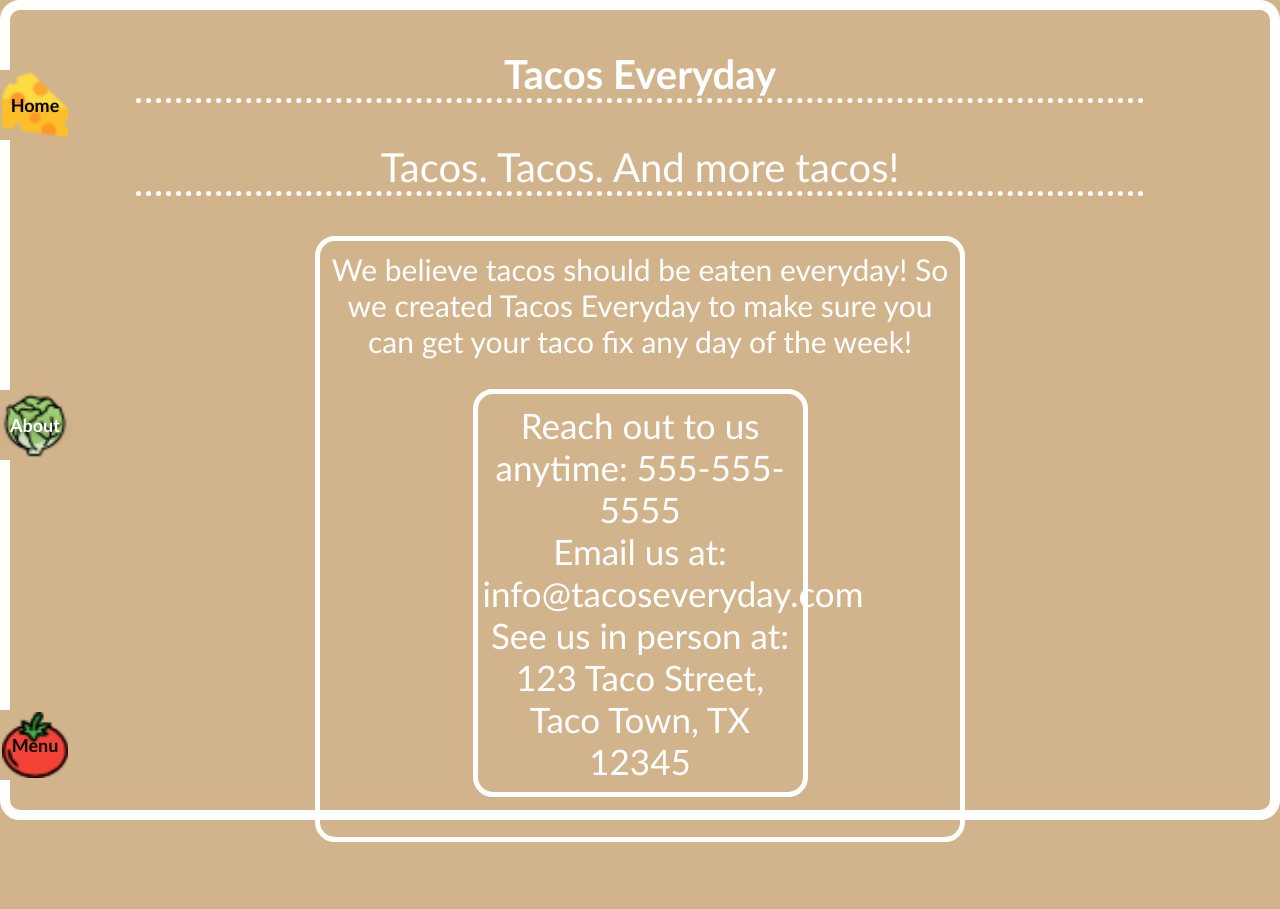
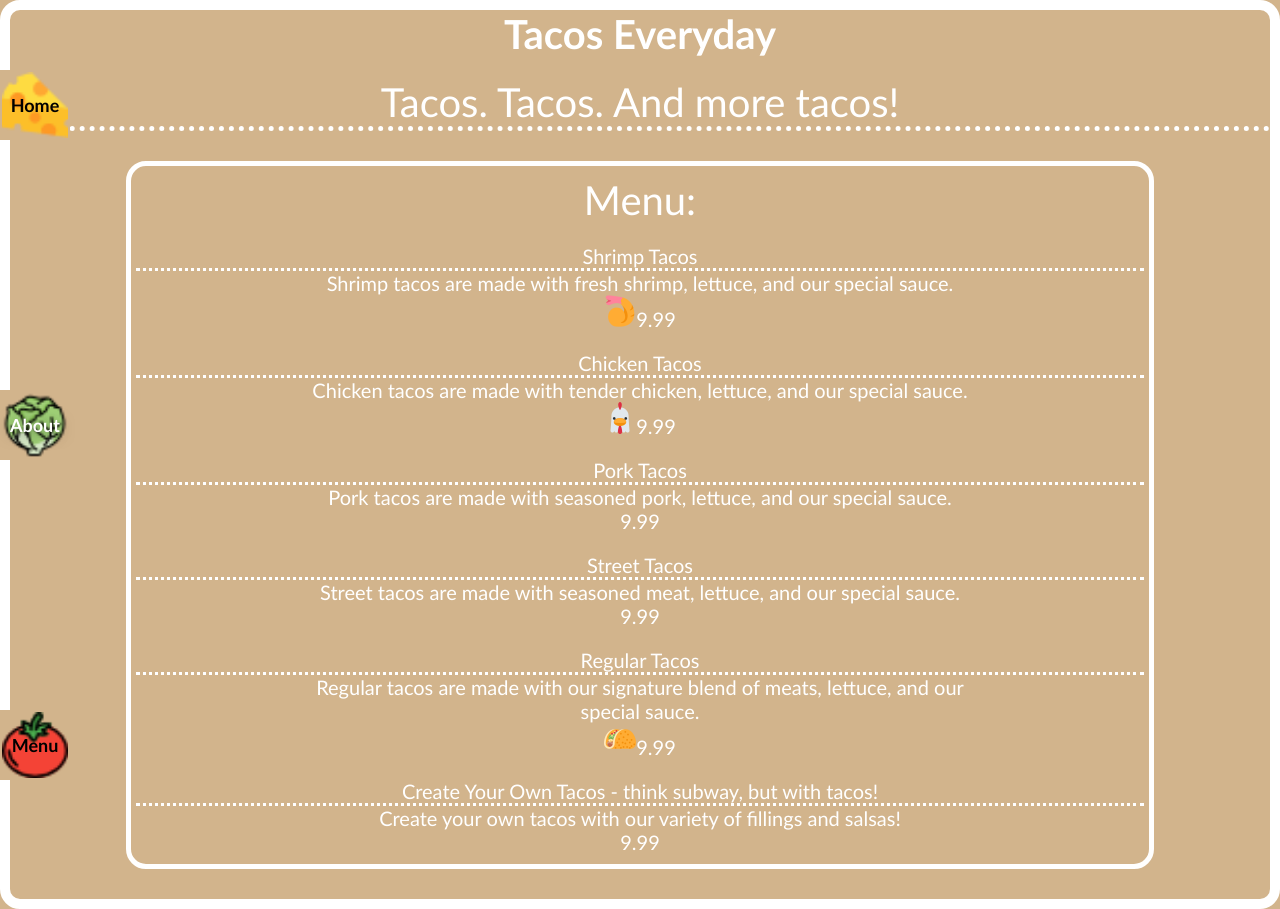
Before and after one commit to ryan77145/odin-restaurant-page, a website: page index.html in a window 1280 px wide. Before the commit the page ends 842 px from the top, so only its background shows below. Drawn offline with Linux system fonts and the light colour scheme.

Commit message:
finished menu.js - next is index.js and the creation of the tab logic

```diff
--- a/about.js
+++ b/about.js
@@ -1,12 +1,9 @@
-//select elements
-const aboutBtn = document.querySelector(".about");
-
 //create elements
 const aboutDiv = document.createElement("div");
-const title = document.createElement("h1");
-const subtitle = document.createElement("p");
-const subtextContainer = document.createElement("div");
-const subtext = document.createElement("p");
+const aboutTitle = document.createElement("h1");
+const aboutSubtitle = document.createElement("p");
+const aboutTextContainer = document.createElement("div");
+const aboutText = document.createElement("p");
 const contactInfoDiv = document.createElement("div");
 const contactInfo = document.createElement("p");
 const contactInfo2 = document.createElement("p");
@@ -14,35 +11,30 @@ const contactInfo3 = document.createElement("p");
 
 //set attributes
 aboutDiv.setAttribute("id", "aboutDiv")
-title.setAttribute("class", "title");
-subtitle.setAttribute("class", "subtitle");
-subtextContainer.setAttribute("class", "subtext2");
-subtext.setAttribute("class", "subtext");
+aboutTitle.setAttribute("class", "aboutTitle");
+aboutSubtitle.setAttribute("class", "aboutSubtitle");
+aboutTextContainer.setAttribute("class", "aboutTextContainer");
+aboutText.setAttribute("class", "aboutText");
 contactInfoDiv.setAttribute("class", "contactInfoDiv");
 contactInfo.setAttribute("class", "contactInfo");
 contactInfo2.setAttribute("class", "contactInfo");
 contactInfo3.setAttribute("class", "contactInfo");
 
 //add content
-title.textContent = "Tacos Everyday";
-subtitle.textContent = "Tacos. Tacos. And more tacos!";
-subtext.textContent = "We believe tacos should be eaten everyday! So we created Tacos Everyday to make sure you can get your taco fix any day of the week!";
+aboutTitle.textContent = "Tacos Everyday";
+aboutSubtitle.textContent = "Tacos. Tacos. And more tacos!";
+aboutText.textContent = "We believe tacos should be eaten everyday! So we created Tacos Everyday to make sure you can get your taco fix any day of the week!";
 contactInfo.textContent = "Reach out to us anytime: 555-555-5555";
 contactInfo2.textContent = "Email us at: info@tacoseveryday.com";
 contactInfo3.textContent = "See us in person at: 123 Taco Street, Taco Town, TX 12345";
 
 //append
 document.body.appendChild(aboutDiv)
-aboutDiv.appendChild(title);
-aboutDiv.appendChild(subtitle);
-aboutDiv.appendChild(subtextContainer);
-subtextContainer.appendChild(subtext);
-subtextContainer.appendChild(contactInfoDiv);
+aboutDiv.appendChild(aboutTitle);
+aboutDiv.appendChild(aboutSubtitle);
+aboutDiv.appendChild(aboutTextContainer);
+aboutTextContainer.appendChild(aboutText);
+aboutTextContainer.appendChild(contactInfoDiv);
 contactInfoDiv.appendChild(contactInfo);
 contactInfoDiv.appendChild(contactInfo2);
 contactInfoDiv.appendChild(contactInfo3);
-
-/*homeBtn.addEventListener("click", () => {
-  aboutDiv.classList.toggle("active");
-});
-*/
--- a/home.js
+++ b/home.js
@@ -1,14 +1,5 @@
 //select elements
 const contentDiv = document.querySelector("#content");
-const homeBtn = document.querySelector(".home");
-
-//create imgs/icons
-const tacoImg = document.createElement("img");
-tacoImg.src = "/assets/taco.png";
-const shrimpImg = document.createElement("img");
-shrimpImg.src = "/assets/shrimp.png";
-const chickenImg = document.createElement("img");
-chickenImg.src = "/assets/chicken.png";
 
 //create elements
 const title = document.createElement("h1");
@@ -24,9 +15,6 @@ subtitle.setAttribute("class", "subtitle");
 subtextContainer.setAttribute("class", "subDiv");
 subtext.setAttribute("class", "subtext");
 subtext2.setAttribute("class", "subtext2");
-tacoImg.setAttribute("class", "tacoImg");
-chickenImg.setAttribute("class", "chickenImg");
-shrimpImg.setAttribute("class", "shrimpImg");
 summary.setAttribute("class", "summary");
 
 //add content
--- a/index.html
+++ b/index.html
@@ -4,7 +4,7 @@
     <meta charset="UTF-8" />
     <meta name="viewport" content="width=device-width, initial-scale=1.0" />
     <link rel="stylesheet" href="styles.css">
-   <!--<script src="home.js" defer></script> -->
+   <script src="home.js" defer></script>
     <script src="about.js" defer></script>
     <script src="menu.js" defer></script>
     <title>Tacos Everyday</title>
--- a/menu.js
+++ b/menu.js
@@ -1,7 +1,3 @@
-/*//select elements
-const menuDiv = document.querySelector("#menu");
-const homeBtn = document.querySelector(".menu");
-
 //create imgs/icons
 const tacoImg = document.createElement("img");
 tacoImg.src = "/assets/taco.png";
@@ -11,51 +7,105 @@ const chickenImg = document.createElement("img");
 chickenImg.src = "/assets/chicken.png";
 
 //create elements
-const title = document.createElement("h1");
-const subtitle = document.createElement("p");
+const menuDiv = document.createElement("div");
+const menuPageTitle = document.createElement("h1");
+const menuSubtitle = document.createElement("p");
 const menuContainer = document.createElement("div");
+const menuTitle = document.createElement("p");
 const itemTitle = document.createElement("p");
 const itemTitle2 = document.createElement("p");
 const itemTitle3 = document.createElement("p");
 const itemTitle4 = document.createElement("p");
 const itemTitle5 = document.createElement("p");
+const itemTitle6 = document.createElement("p");
 const itemInfo = document.createElement("p");
 const itemInfo2 = document.createElement("p");
 const itemInfo3 = document.createElement("p");
 const itemInfo4 = document.createElement("p");
 const itemInfo5 = document.createElement("p");
-const itemPrice = document.createElement("span")
+const itemInfo6 = document.createElement("p");
+const itemPrice = document.createElement("span");
+const itemPrice2 = document.createElement("span");
+const itemPrice3 = document.createElement("span");
+const itemPrice4 = document.createElement("span");
+const itemPrice5 = document.createElement("span");
+const itemPrice6 = document.createElement("span");
 
 //set attributes
-title.setAttribute("class", "menuTitle");
-subtitle.setAttribute("class", "menuSubtitle");
+menuDiv.setAttribute("id", "menuDiv");
+menuPageTitle.setAttribute("class", "menuTitle");
+menuSubtitle.setAttribute("class", "menuSubtitle");
 menuContainer.setAttribute("class", "menuContainer");
+menuTitle.setAttribute("class", "menuTitle");
 itemTitle.setAttribute("class", "itemTitle");
 itemTitle2.setAttribute("class", "itemTitle2");
 itemTitle3.setAttribute("class", "itemTitle3");
 itemTitle4.setAttribute("class", "itemTitle4");
 itemTitle5.setAttribute("class", "itemTitle5");
+itemTitle6.setAttribute("class", "itemTitle6");
+itemInfo.setAttribute("class", "itemInfo");
+itemInfo2.setAttribute("class", "itemInfo2");
+itemInfo3.setAttribute("class", "itemInfo3");
+itemInfo4.setAttribute("class", "itemInfo4");
+itemInfo5.setAttribute("class", "itemInfo5");
+itemInfo6.setAttribute("class", "itemInfo6");
+itemPrice.setAttribute("class", "itemPrice");
+itemPrice2.setAttribute("class", "itemPrice2");
+itemPrice3.setAttribute("class", "itemPrice3");
+itemPrice4.setAttribute("class", "itemPrice4");
+itemPrice5.setAttribute("class", "itemPrice5");
+itemPrice6.setAttribute("class", "itemPrice6");
 tacoImg.setAttribute("class", "tacoImg");
 chickenImg.setAttribute("class", "chickenImg");
 shrimpImg.setAttribute("class", "shrimpImg");
 
 //add content
-title.textContent = "Tacos Everyday";
-subtitle.textContent = "Tacos. Tacos. And more tacos!";
-subtext.textContent = "All tacos, all the time. Come and get 'em!";
-subtext2.textContent =
-  "Whatcha craving? Shrimp tacos? Chicken tacos? Pork Tacos? Street Tacos? Regular Tacos? None? Create your own!";
-summary.textContent =
-  "Here at Tacos Everyday we believe tacos should be eaten everyday! No need to wait for Taco Tuesday any longer! We always use the freshest ingredients and the best meats to make sure your tacos are always delicious!";
+menuPageTitle.textContent = "Tacos Everyday";
+menuSubtitle.textContent = "Tacos. Tacos. And more tacos!";
+menuTitle.textContent =  "Menu: ";
+itemTitle.textContent = "Shrimp Tacos";
+itemTitle2.textContent = "Chicken Tacos";
+itemTitle3.textContent = "Pork Tacos";
+itemTitle4.textContent = "Street Tacos";
+itemTitle5.textContent = "Regular Tacos";
+itemTitle6.textContent = "Create Your Own Tacos - think subway, but with tacos!";
+itemInfo.textContent = "Shrimp tacos are made with fresh shrimp, lettuce, and our special sauce.";
+itemInfo2.textContent = "Chicken tacos are made with tender chicken, lettuce, and our special sauce.";
+itemInfo3.textContent = "Pork tacos are made with seasoned pork, lettuce, and our special sauce.";
+itemInfo4.textContent = "Street tacos are made with seasoned meat, lettuce, and our special sauce.";
+itemInfo5.textContent = "Regular tacos are made with our signature blend of meats, lettuce, and our special sauce.";
+itemInfo6.textContent = "Create your own tacos with our variety of fillings and salsas!";
+itemPrice.textContent = "9.99";
+itemPrice2.textContent = "9.99";
+itemPrice3.textContent = "9.99";
+itemPrice4.textContent = "9.99";
+itemPrice5.textContent = "9.99";
+itemPrice6.textContent = "9.99";
 
 //append
-menuDiv.appendChild(title);
-menuDiv.appendChild(subtitle);
-menuDiv.appendChild(subtextContainer);
-menuDiv.appendChild(summary);
-subtextContainer.appendChild(subtext);
-subtextContainer.appendChild(subtext2);
-
-/*homeBtn.addEventListener("click", () => {
-  menuDiv.classList.toggle("active");
-});*/
+document.body.appendChild(menuDiv);
+menuDiv.appendChild(menuPageTitle);
+menuDiv.appendChild(menuSubtitle);
+menuDiv.appendChild(menuContainer);
+menuContainer.appendChild(menuTitle);
+menuContainer.appendChild(itemTitle);
+menuContainer.appendChild(itemInfo);
+menuContainer.appendChild(shrimpImg);
+menuContainer.appendChild(itemPrice);
+menuContainer.appendChild(itemTitle2);
+menuContainer.appendChild(itemInfo2);
+menuContainer.appendChild(chickenImg)
+menuContainer.appendChild(itemPrice2);
+menuContainer.appendChild(itemTitle3);
+menuContainer.appendChild(itemInfo3);
+menuContainer.appendChild(itemPrice3);
+menuContainer.appendChild(itemTitle4);
+menuContainer.appendChild(itemInfo4);
+menuContainer.appendChild(itemPrice4);
+menuContainer.appendChild(itemTitle5);
+menuContainer.appendChild(itemInfo5);
+menuContainer.appendChild(tacoImg)
+menuContainer.appendChild(itemPrice5);
+menuContainer.appendChild(itemTitle6);
+menuContainer.appendChild(itemInfo6);
+menuContainer.appendChild(itemPrice6);
--- a/styles.css
+++ b/styles.css
@@ -70,13 +70,16 @@ button:hover {
 }
 
 .title,
-.subtitle {
+.subtitle, .aboutTitle, .aboutSubtitle, .menuSubtitle{
   font-size: 40px;
   margin-top: 20px;
   margin-bottom: 5px;
   border-bottom: 5px dotted white;
-  width: 80%;
-  margin: 40px auto;
+}
+
+.menuTitle {
+  font-size: 40px;
+  margin-bottom: 10px;
 }
 
 .subtext {
@@ -98,11 +101,21 @@ button:hover {
   border: 10px solid white;
   border-radius: 20px;
   height: 100vh;
+  display: none;
+}
+
+#aboutDiv.active {
+  display: block;
+}
+
+#menuDiv {
+  border: 10px solid white;
+  border-radius: 20px;
 }
 
 .subtext2,
 .summary,
-.contactInfoDiv {
+.contactInfoDiv, .menuContainer {
   border: 5px solid white;
   padding: 10px 5px;
   width: 50%;
@@ -115,3 +128,20 @@ button:hover {
 .contactInfo {
   font-size: 35px;
 }
+
+.menuContainer {
+  font-size: 20px;
+  width: 80%;
+  height: 70%;
+  padding-top: 10px;
+}
+
+.itemTitle, .itemTitle2, .itemTitle3, .itemTitle4, .itemTitle5, .itemTitle6 {
+  border-bottom: 3px dotted;
+  margin-top: 20px;
+}
+
+.itemInfo, .itemInfo2, .itemInfo3, .itemInfo4, .itemInfo5, .itemInfo6 {
+  width: 70%;
+  margin: 0px auto;
+}
```
